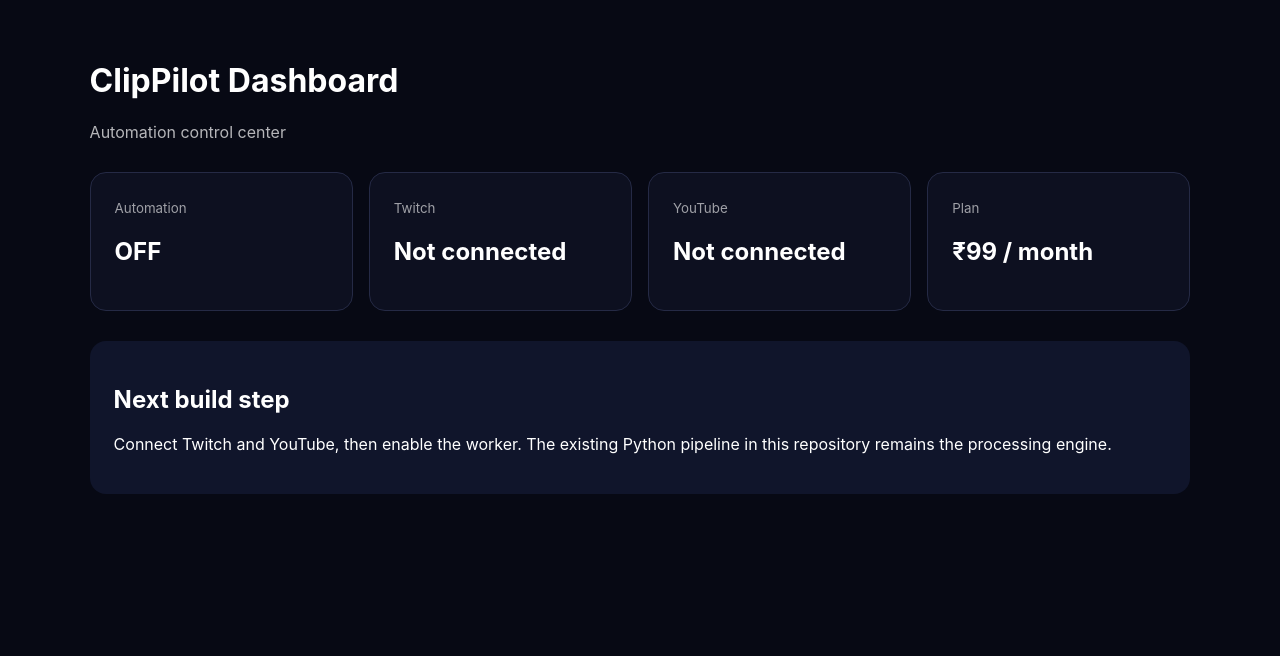
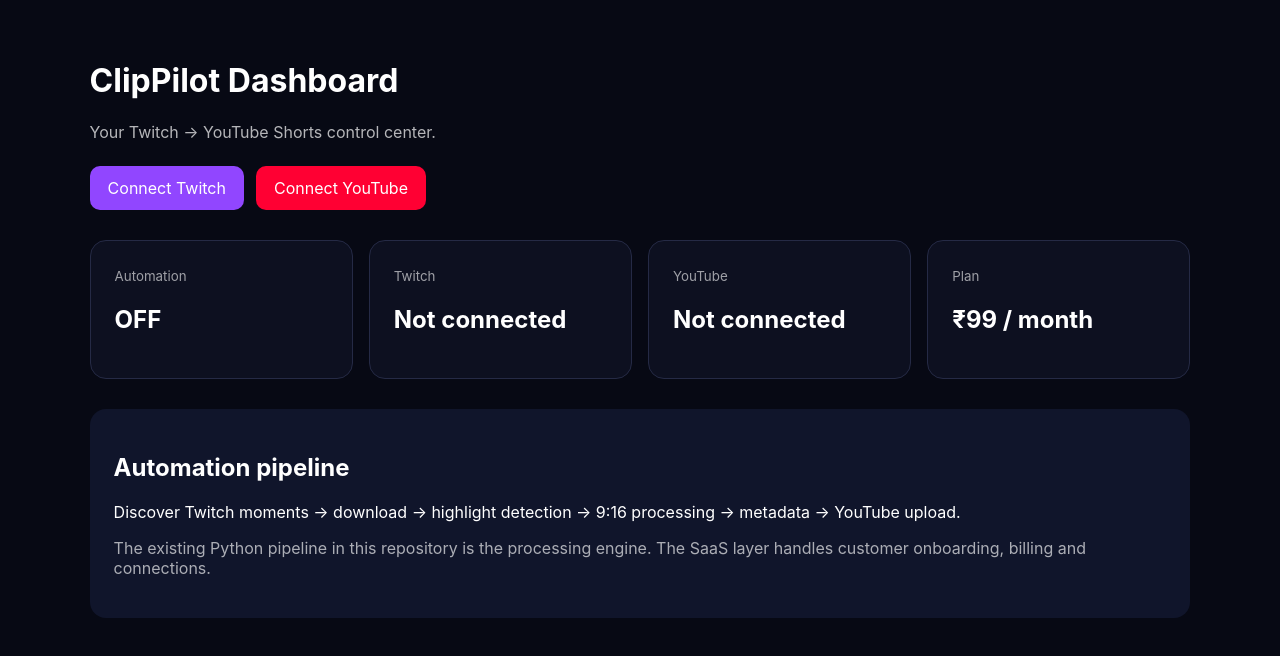
Before and after one commit to Abhishek01239/Youtube-Shorts-Automation, a Next.js app in the folder saas/: page /dashboard in a window 1280 px wide. Shown: the top 656 px of the page. Built offline with nearby package versions, Linux system fonts and the light colour scheme.

Commit message:
saas: wire dashboard Twitch and YouTube connect buttons

```diff
--- a/saas/app/dashboard/page.tsx
+++ b/saas/app/dashboard/page.tsx
@@ -1 +1,10 @@
-export default function Dashboard(){return <main style={{minHeight:"100vh",padding:"40px 7%",background:"#070914"}}><h1>ClipPilot Dashboard</h1><p style={{opacity:.7}}>Automation control center</p><section style={{display:"grid",gridTemplateColumns:"repeat(auto-fit,minmax(220px,1fr))",gap:16,marginTop:30}}>{[["Automation","OFF"],["Twitch","Not connected"],["YouTube","Not connected"],["Plan","₹99 / month"]].map(([a,b])=><div key={a} style={{padding:24,border:"1px solid #252a45",borderRadius:16,background:"#0d1020"}}><small style={{opacity:.6}}>{a}</small><h2>{b}</h2></div>)}</section><div style={{marginTop:30,padding:24,borderRadius:16,background:"#10152b"}}><h2>Next build step</h2><p>Connect Twitch and YouTube, then enable the worker. The existing Python pipeline in this repository remains the processing engine.</p></div></main>}
+"use client";
+import {useSearchParams} from "next/navigation";
+export default function Dashboard(){
+ const q=useSearchParams(); const twitch=q.get("twitch")==="connected"; const youtube=q.get("youtube")==="connected";
+ const cards=[["Automation","OFF"],["Twitch",twitch?"Connected":"Not connected"],["YouTube",youtube?"Connected":"Not connected"],["Plan","₹99 / month"]];
+ return <main style={{minHeight:"100vh",padding:"40px 7%",background:"#070914"}}><h1>ClipPilot Dashboard</h1><p style={{opacity:.7}}>Your Twitch → YouTube Shorts control center.</p>
+ <div style={{display:"flex",gap:12,flexWrap:"wrap",margin:"24px 0"}}><a href="/api/auth/twitch" style={{padding:"12px 18px",borderRadius:10,background:"#9146ff",color:"#fff",textDecoration:"none"}}>Connect Twitch</a><a href="/api/auth/youtube" style={{padding:"12px 18px",borderRadius:10,background:"#ff0033",color:"#fff",textDecoration:"none"}}>Connect YouTube</a></div>
+ <section style={{display:"grid",gridTemplateColumns:"repeat(auto-fit,minmax(220px,1fr))",gap:16,marginTop:30}}>{cards.map(([a,b])=><div key={a} style={{padding:24,border:"1px solid #252a45",borderRadius:16,background:"#0d1020"}}><small style={{opacity:.6}}>{a}</small><h2>{b}</h2></div>)}</section>
+ <div style={{marginTop:30,padding:24,borderRadius:16,background:"#10152b"}}><h2>Automation pipeline</h2><p>Discover Twitch moments → download → highlight detection → 9:16 processing → metadata → YouTube upload.</p><p style={{opacity:.65}}>The existing Python pipeline in this repository is the processing engine. The SaaS layer handles customer onboarding, billing and connections.</p></div></main>
+}
```
